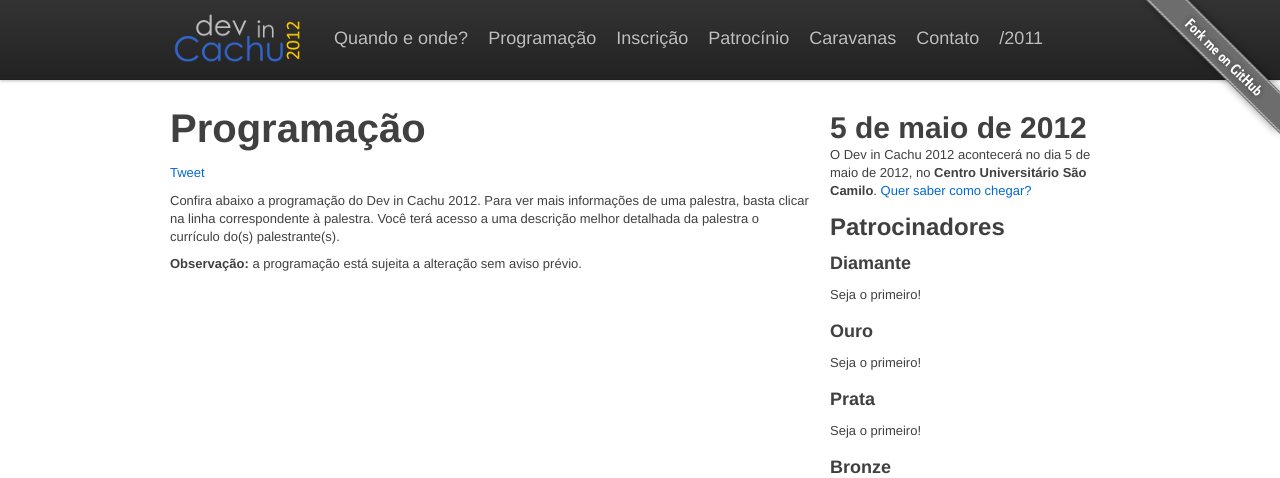
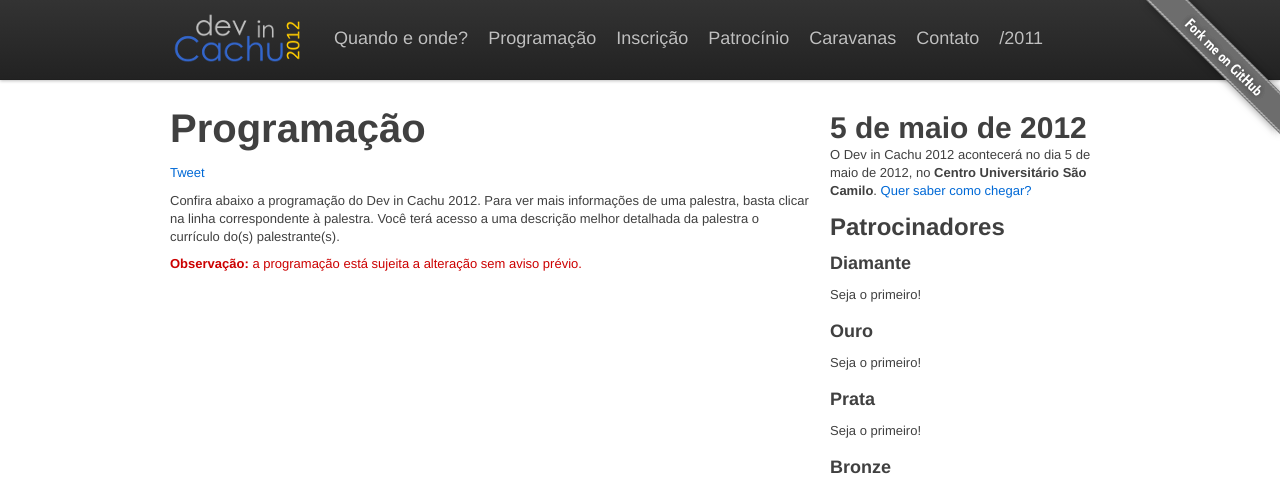
Before and after one commit to devincachu/devincachu, a Django app: template devincachu/palestras/templates/programacao.html in a window 1280 px wide. Shown: the top 478 px of the page. Run offline with Django 3.2, Linux system fonts and the light colour scheme; the template is opened without the code that fills it, so the values that code supplies are empty; parts of the project's set-up code (start-up, migrations or seed data) failed here and were passed over; some libraries are stand-ins or nearby versions.

Commit message:
Colocando disclaimer vermelho

```diff
--- a/devincachu/palestras/static/css/palestrantes.css
+++ b/devincachu/palestras/static/css/palestrantes.css
@@ -63,3 +63,7 @@ div#twitter {
 #titulo-palestra {
     font-size: 32px;
 }
+
+.disclaimer {
+    color: #C00;
+}
--- a/devincachu/palestras/templates/programacao.html
+++ b/devincachu/palestras/templates/programacao.html
@@ -25,7 +25,7 @@
         da palestra o currículo do(s) palestrante(s).
     </p>
 
-    <p><strong>Observação:</strong> a programação está sujeita a alteração sem aviso prévio.</p>
+    <p class="disclaimer"><strong>Observação:</strong> a programação está sujeita a alteração sem aviso prévio.</p>
     {% if palestras %}
 
         <table id="grade-de-programacao">
```
